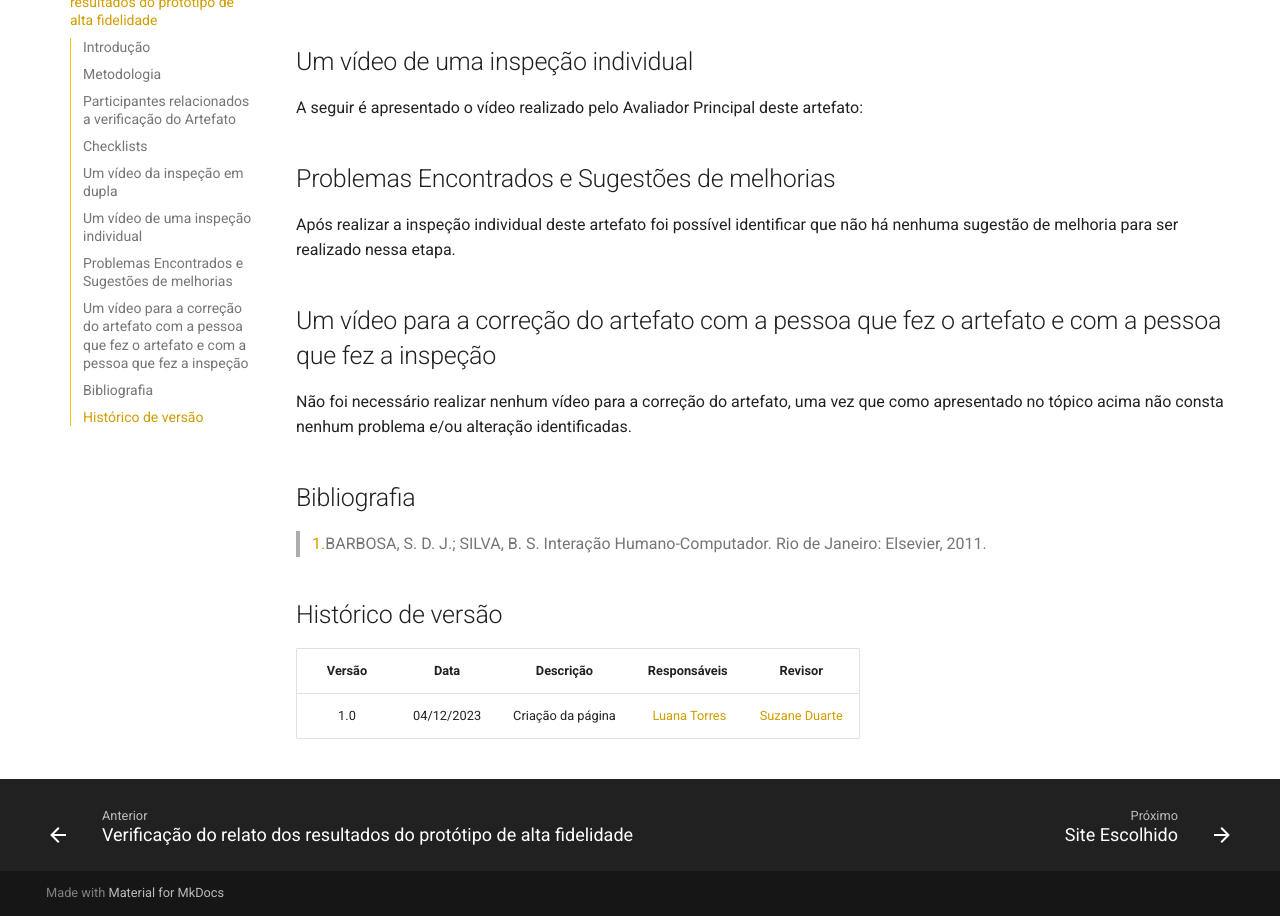
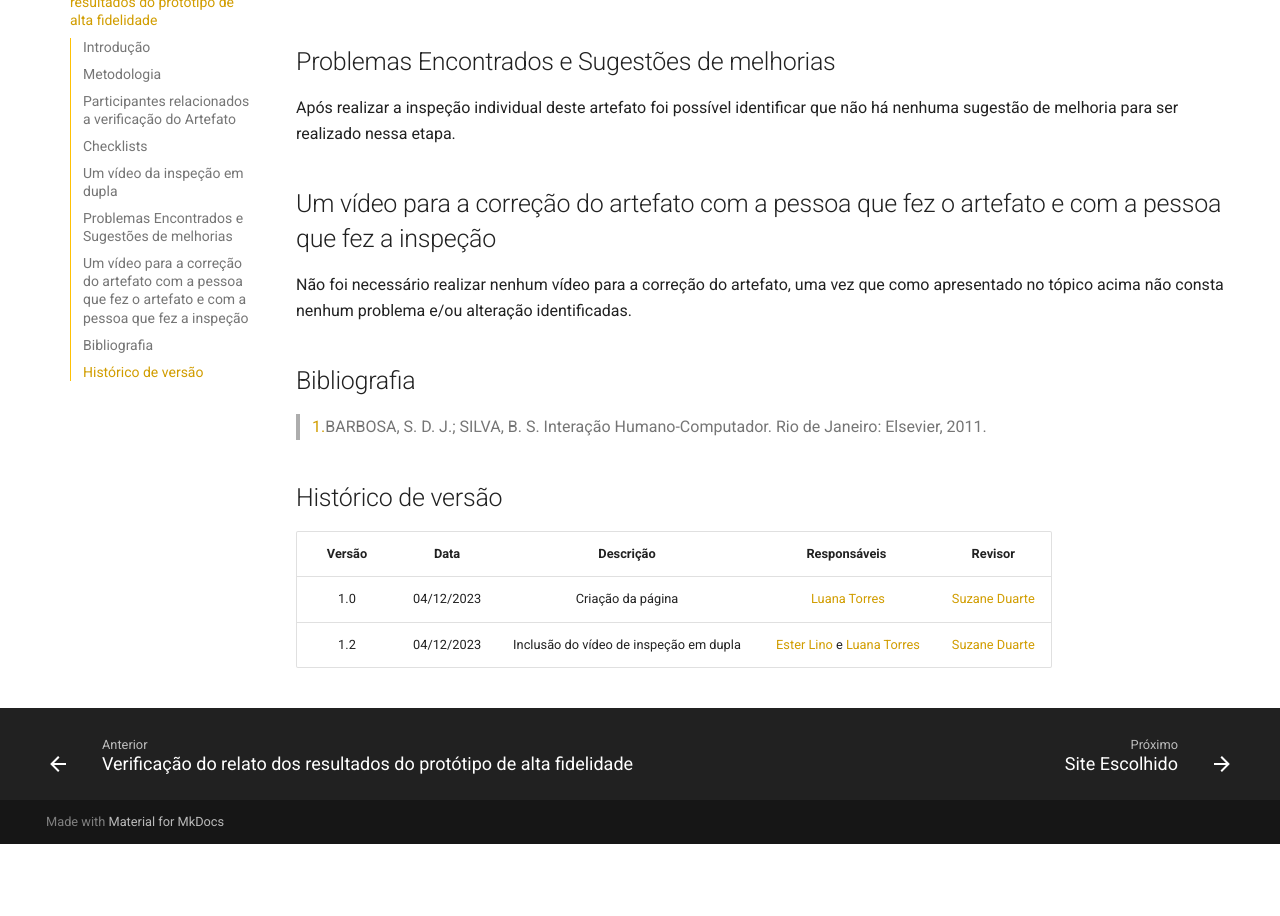
Before and after one commit to Interacao-Humano-Computador/2023.2-OnlineJudge, an MkDocs documentation site: the page built from docs/verificacao/grupo_7/etapa_8/verificacao-relato-dos-resultados-prototipo-de-alta.md, in a window 1280 px wide and 1400 px high, scrolled down 1501 px, cut to the strip 484-1400 px from the top of the window. Built offline with MkDocs 1.6.1 and Material for MkDocs 9.7.7, drawn with Linux system fonts in a browser that asks for light colours; after the commit the page ends 2829 px from its top, so only the background shows below that.

```diff
--- a/docs/verificacao/grupo_7/etapa_8/verificacao-relato-dos-resultados-prototipo-de-alta.md
+++ b/docs/verificacao/grupo_7/etapa_8/verificacao-relato-dos-resultados-prototipo-de-alta.md
@@ -63,10 +63,6 @@ Fonte: [Luana Torres](https://github.com/luanatorress) e [Ester Lino](https://gi
 
 <iframe width="560" height="315" src="https://www.youtube.com/embed/e46ZgJlzYus?si=NsoPWM0bnvOsdA2h" title="YouTube video player" frameborder="0" allow="accelerometer; autoplay; clipboard-write; encrypted-media; gyroscope; picture-in-picture; web-share" allowfullscreen></iframe>
 
-## Um vídeo de uma inspeção individual
-
-A seguir é apresentado o vídeo realizado pelo Avaliador Principal deste artefato:
-
 ## Problemas Encontrados e Sugestões de melhorias
 
 Após realizar a inspeção individual deste artefato foi possível identificar que não há nenhuma sugestão de melhoria para ser realizado nessa etapa.
@@ -84,3 +80,4 @@ Não foi necessário realizar nenhum vídeo para a correção do artefato, uma v
 | Versão |    Data    |                 Descrição                  |                   Responsáveis                    |                   Revisor                   |
 | :----: | :--------: | :----------------------------------------: | :-----------------------------------------------: | :-----------------------------------------: |
 |  1.0   | 04/12/2023 | Criação da página |  [Luana Torres](https://github.com/luanatorress)     | [Suzane Duarte](https://github.com/suzaneduarte) |
+|  1.2   | 04/12/2023 | Inclusão do vídeo de inspeção em dupla |  [Ester Lino](https://github.com/esteerlino) e [Luana Torres](https://github.com/luanatorress)     | [Suzane Duarte](https://github.com/suzaneduarte) |
```
Also changed, not shown: docs/entrega-final/tecnicas-utilizadas.md (+6 -3 lines).
